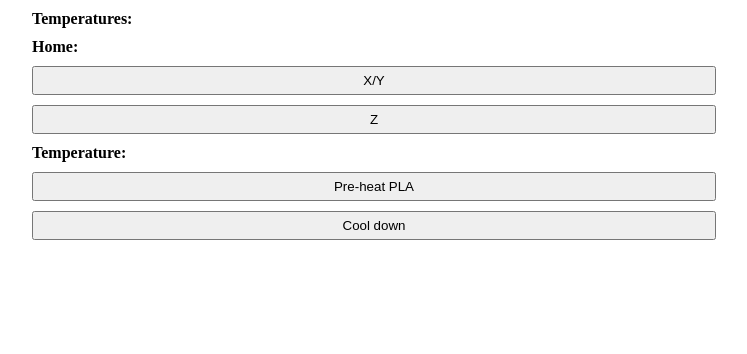
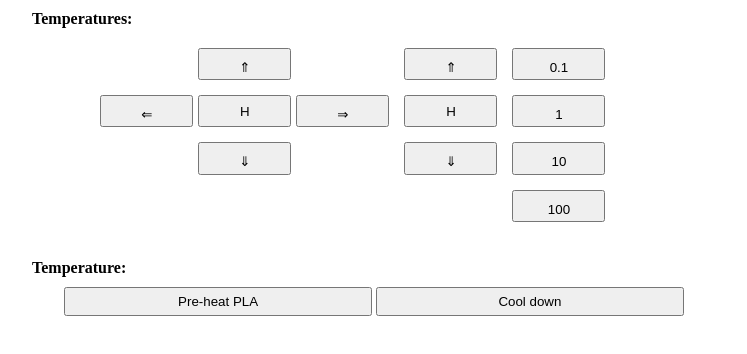
Before and after one commit to DavidVentura/simple-octoprint-ui, a plain HTML site: page index.html in a window 1280 px wide. Shown: the whole page, without its empty margins (266-1013 px from the left). Drawn offline with Linux system fonts and the light colour scheme; no server answers.

Commit message:
add printer head control

```diff
--- a/index.html
+++ b/index.html
@@ -11,6 +11,10 @@
         var home_z = document.getElementById('home-z');
         var preheat_pla = document.getElementById('preheat-pla');
         var cool_down = document.getElementById('cool-down');
+        var mov_dir = document.querySelectorAll('.movement-dir');
+        var mov_length = document.querySelectorAll('.movement-length');
+
+        var movement_length = 1;
 
         var url = 'http://octopi.labs';
         var _headers = new Headers();
@@ -64,17 +68,26 @@
             }
         }
 
+        function render_state(_state) {
+            bed_temp.textContent = `Bed: ${_state.temperature.bed.actual} => ${_state.temperature.bed.target}`;
+            ext_temp.textContent = `Ext: ${_state.temperature.tool0.actual} => ${_state.temperature.tool0.target}`;
+            state.textContent = `State: ${state_to_str(_state.state)}`;
+        }
+
+        function move_head(axis, value) {
+            console.log(axis, value);
+                var body = {'command': 'jog'};
+                body[axis.toLowerCase()] = value;
+                return new Promise((resolve, reject) => {
+                    fetch(`${url}/api/printer/printhead`, {'method': 'POST', 'headers': _headers, body: JSON.stringify(body)})
+                    .then(response => response.json())
+                    .then(json => resolve(json));
+                });
+        }
         home_xy.onclick = home_printer(['x', 'y']);
         home_z.onclick = home_printer(['z']);
         preheat_pla.onclick = preheat(185, 50);
         cool_down.onclick = preheat(0, 0);
-
-        function render_state(_state) {
-            bed_temp.textContent = `Bed: ${_state.temperature.bed.actual} => ${_state.temperature.bed.target}`;
-            ext_temp.textContent = `Ext: ${_state.temperature.tool0.actual} => ${_state.temperature.tool0.target}`;
-            state.textContent = `State: ${state_to_str(_state.state)}`;
-            console.log(_state);
-        }
 
         setInterval(function() {
             get_state().then(_state => render_state(_state));
@@ -82,6 +95,18 @@
 
         get_state().then(_state => {
             render_state(_state);
+        });
+
+        mov_length.forEach(item => {
+            item.onclick = _ => movement_length = parseInt(item.attributes['data-value'].value);
+        });
+
+        mov_dir.forEach(item => {
+            item.onclick = function() {
+                var axis = item.attributes['data-axis'].value;
+                var dir = parseInt(item.attributes['data-dir'].value);
+                move_head(axis, dir * movement_length);
+            }
         });
     };
 </script>
@@ -91,12 +116,85 @@ label, button {
     width: 100%;
     margin-top: 10px;
 }
-button {
-    padding: 5px;
-}
 .category-label {
     font-weight: bold;
 }
+
+#control-container {
+    display: grid;
+    grid-column-gap: 5px;
+    grid-row-gap: 5px;
+    grid-template-columns: repeat(3, 17%) 5px 17% 5px 17%;
+    grid-template-rows: repeat(4, 20%);
+    width: 80%;
+    margin: 0px auto;
+}
+
+button.movement-dir, button.movement-length {
+    padding: 10px;
+}
+
+.movement-length {
+    grid-column-start: 7;
+}
+.movement-length:nth-child(1) {
+    grid-row-start: 1;
+}
+.movement-length:nth-child(2) {
+    grid-row-start: 2;
+}
+.movement-length:nth-child(3) {
+    grid-row-start: 3;
+}
+.movement-length:nth-child(4) {
+    grid-row-start: 4;
+}
+
+.movement-dir[data-axis='X'] {
+    grid-row-start: 2;
+    grid-column-start: 1;
+}
+
+.movement-dir[data-axis='X'][data-dir='1'] {
+    grid-column-start: 3;
+}
+
+.movement-dir[data-axis='Y'] {
+    grid-column-start: 2;
+    grid-row-start: 1;
+}
+.movement-dir[data-axis='Y'][data-dir='-1'] {
+    grid-row-start: 3;
+}
+.movement-dir[data-axis='Z'] {
+    grid-column-start: 5;
+    grid-row-start: 1;
+}
+
+.movement-dir[data-axis='Z'][data-dir='-1'] {
+    grid-row-start: 3;
+}
+
+#home-xy {
+    grid-row-start: 2;
+    grid-column-start: 2;
+}
+
+#home-z {
+    grid-row-start: 2;
+    grid-column-start: 5;
+}
+
+#temperature-container {
+    margin: 0px auto;
+    text-align: center;
+}
+#temperature-container button {
+    width: 45%;
+    display: inline-block;
+    padding: 5px;
+}
+
 @media only screen and (min-width: 900px) {
     html {
         width: 700px;
@@ -113,12 +211,28 @@ button {
 
     <label id='state'></label>
 
-    <label class='category-label'>Home:</label>
-    <button id='home-xy'>X/Y</button>
-    <button id='home-z'>Z</button>
+    <div id='control-container'>
+        <button class='movement-dir' data-axis='X' data-dir='1'>&DoubleRightArrow;</button>
+        <button class='movement-dir' data-axis='X' data-dir='-1'>&DoubleLeftArrow;</button>
+        <button class='movement-dir' data-axis='Y' data-dir='1'>&DoubleUpArrow;</button>
+        <button class='movement-dir' data-axis='Y' data-dir='-1'>&DoubleDownArrow;</button>
+        <button id='home-xy'>H</button>
+        <button class='movement-dir' data-axis='Z' data-dir='1'>&DoubleUpArrow;</button>
+        <button id='home-z'>H</button>
+        <button class='movement-dir' data-axis='Z' data-dir='-1'>&DoubleDownArrow;</button>
+
+        <button class='movement-length' data-value='0.1'>0.1</button>
+        <button class='movement-length' data-value='1'>1</button>
+        <button class='movement-length' data-value='10'>10</button>
+        <button class='movement-length' data-value='100'>100</button>
+    </div>
+
+
 
     <label class='category-label'>Temperature:</label>
-    <button id='preheat-pla'>Pre-heat PLA</button>
-    <button id='cool-down'>Cool down</button>
+    <div id='temperature-container'>
+        <button id='preheat-pla'>Pre-heat PLA</button>
+        <button id='cool-down'>Cool down</button>
+    </div>
 </body>
 </html>
```
